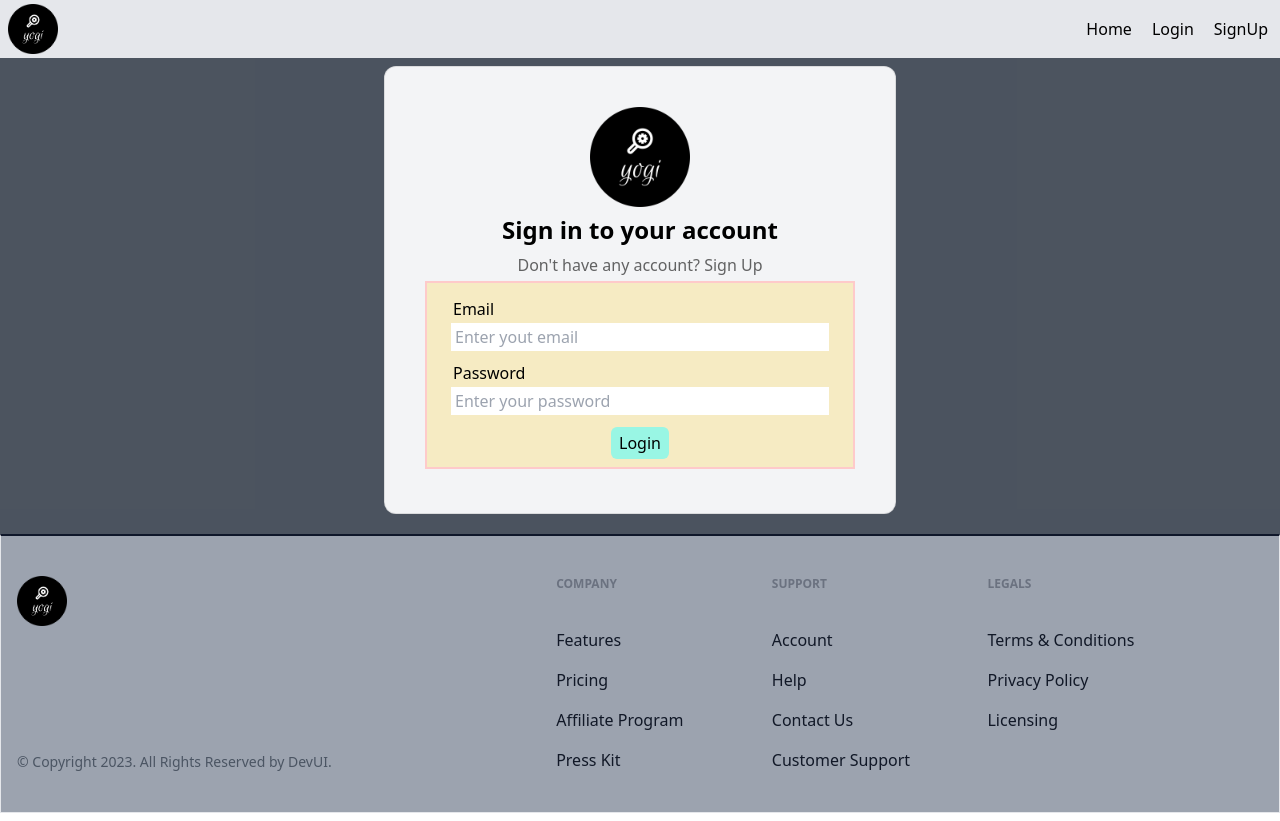
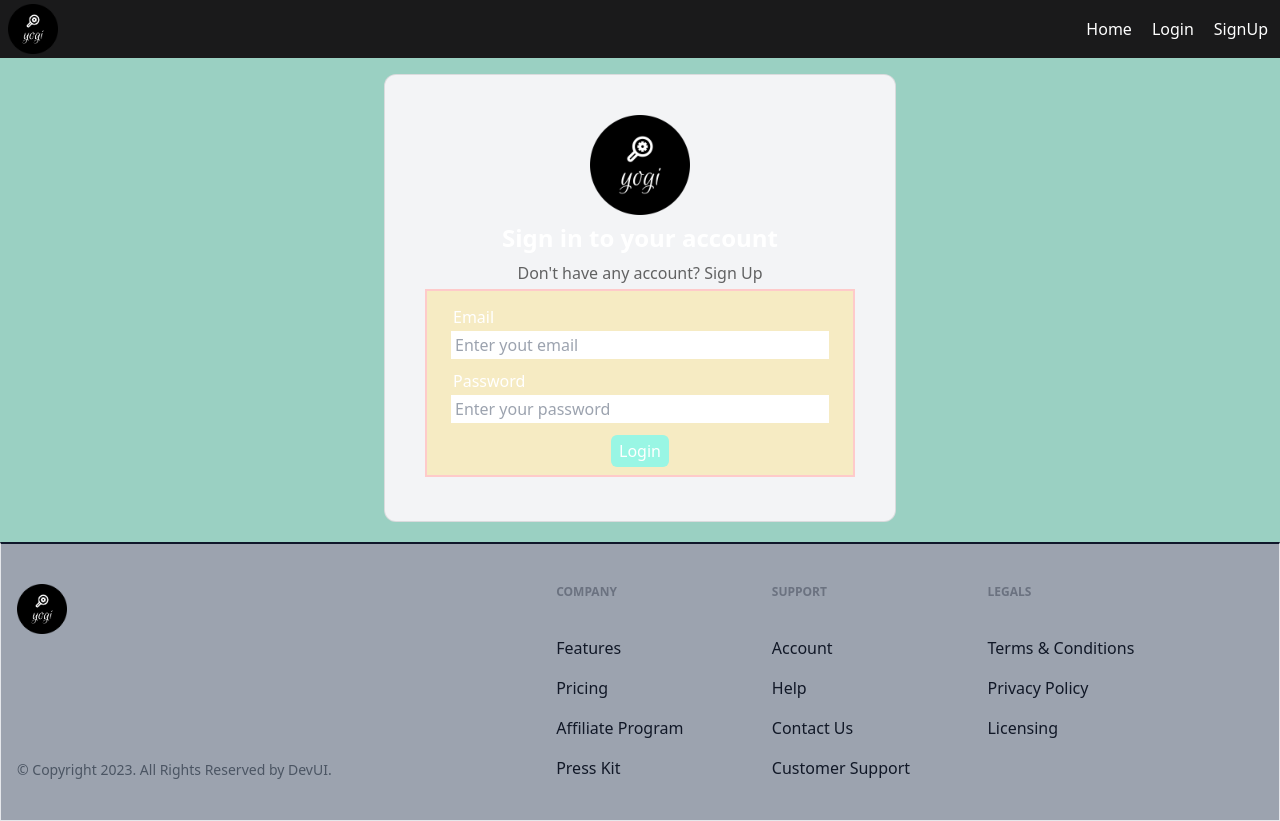
Before and after one commit to yogeshn-1/Blog, a React (Vite) app: page /login in a window 1280 px wide. Built offline with nearby package versions, Linux system fonts and the light colour scheme; no server answers.

Commit message:
Changing color pallet and some layout

```diff
--- a/src/App.jsx
+++ b/src/App.jsx
@@ -22,9 +22,9 @@ function App() {
   return loading ? (
     <div>Loading.....</div>
   ) : (
-    <div className="min-h-screen flex flex-col bg-gray-800/80 items-center">
+    <div className="min-h-screen flex flex-col bg-[#9AD0C2] items-center text-white">
       <Header />
-      <main className="w-full">
+      <main className="w-full flex-grow pt-2">
         <Outlet />
       </main>
       <Footer />
--- a/src/components/CardForPost.jsx
+++ b/src/components/CardForPost.jsx
@@ -39,7 +39,7 @@ const Cards = ({ $id, title, image }) => {
       </div>
     );
   return (
-    <div className="bg-slate-200 rounded-md p-2">
+    <div className="bg-[#F5F7F8] rounded-md p-2 text-black">
       <div className="w-full">
         <img
           src={imageUrl}
--- a/src/components/Container.jsx
+++ b/src/components/Container.jsx
@@ -1,8 +1,10 @@
 import React from "react";
 
-const Container = ({ children, bgColor = "" }) => {
+const Container = ({ children, className = "" }) => {
   return (
-    <div className={`w-full mx-auto max-w-7xl p-2 ${bgColor}`}>{children}</div>
+    <div className={`w-full mx-auto max-w-7xl p-2 ${className}`}>
+      {children}
+    </div>
   );
 };
 
--- a/src/components/Header/Header.jsx
+++ b/src/components/Header/Header.jsx
@@ -33,7 +33,7 @@ const Header = () => {
     },
   ];
   return (
-    <header className="p-1 bg-gray-200 w-full sticky top-0 z-10">
+    <header className="p-1 bg-[#1A1A1B] text-white w-full sticky top-0 z-10">
       <nav className="flex justify-between">
         <div className="mx-1">
           <Link to="/">
@@ -45,7 +45,7 @@ const Header = () => {
             item.active ? (
               <li key={item.name}>
                 <button
-                  className="rounded-full px-2 py-0.5 bg-transparent hover:bg-teal-100 duration-200"
+                  className="rounded-full px-2 py-0.5 bg-transparent hover:bg-teal-200 hover:text-black duration-200"
                   onClick={() => navigate(item.url)}
                 >
                   {item.name}
--- a/src/pages/Home.jsx
+++ b/src/pages/Home.jsx
@@ -58,7 +58,7 @@ const Home = () => {
         <Container>
           <div className="flex flex-wrap">
             <div className="p-2 w-full">
-              <h1 className="text-2xl font-bold hover:text-gray-800">
+              <h1 className="text-2xl font-bold hover:text-gray-200">
                 Login to read posts
               </h1>
             </div>
@@ -72,7 +72,7 @@ const Home = () => {
         <Container>
           <div className="flex flex-wrap">
             <div className="p-2 w-full">
-              <h1 className="text-2xl font-bold hover:text-gray-800">
+              <h1 className="text-2xl font-bold hover:text-gray-200">
                 No Posts to display
               </h1>
             </div>
@@ -82,7 +82,7 @@ const Home = () => {
     );
   return (
     <div className="w-full p-2">
-      <h2 className="text-center text-xl font-bold bg-orange-300 rounded-md py-2">
+      <h2 className="text-center text-xl font-bold bg-[#f0e8da] text-black rounded-md py-2">
         Your Posts
       </h2>
       <Container>
--- a/src/pages/Post.jsx
+++ b/src/pages/Post.jsx
@@ -65,30 +65,30 @@ const Post = () => {
       </div>
     );
   return post ? (
-    <Container bgColor="bg-blue-200">
-      <div className="w-full flex justify-center mb-4 relative border border-cyan-500 rounded-xl p-2 bg">
+    <Container className="bg-[#e6f1ec] rounded-md text-black">
+      <div className="w-full flex justify-center mb-4 relative rounded-xl p-2 bg ">
         {imageUrl && (
           <img
             src={imageUrl}
             alt={post.title}
-            className="rounded-xl w-auto"
-            style={{ maxHeight: "550px" }}
+            className="rounded-xl w-auto max-h-[550px]"
           />
         )}
         {isAuthor && (
           <div className="absolute right-6 top-6">
             <Link to={`/edit-post/${post.$id}`}>
               <Button
-                bgColor="bg-green-00"
-                hoverBg="hover:bg-green-600"
-                className="mr-3"
+                bgColor="bg-green-400"
+                hoverBg="hover:bg-green-500"
+                className="mr-3 hover:text-white hover:font-semibold duration-200 w-12"
               >
                 Edit
               </Button>
             </Link>
             <Button
-              bgColor="bg-red-500"
-              hoverBg="hover:bg-red-700"
+              bgColor="bg-red-400"
+              hoverBg="hover:bg-red-600"
+              className="hover:text-white hover:font-semibold duration-200 w-16"
               onClick={() => deletePost(post)}
             >
               Delete
@@ -96,10 +96,10 @@ const Post = () => {
           </div>
         )}
       </div>
-      <div className="w-full mb-6">
+      <div className="px-2 w-full mb-4">
         <h1 className="text-2xl font-bold">{post.title}</h1>
       </div>
-      <div className="browser-css">{parse(post.content)}</div>
+      <div className="px-2 browser-css">{parse(post.content)}</div>
     </Container>
   ) : null;
 };
```
